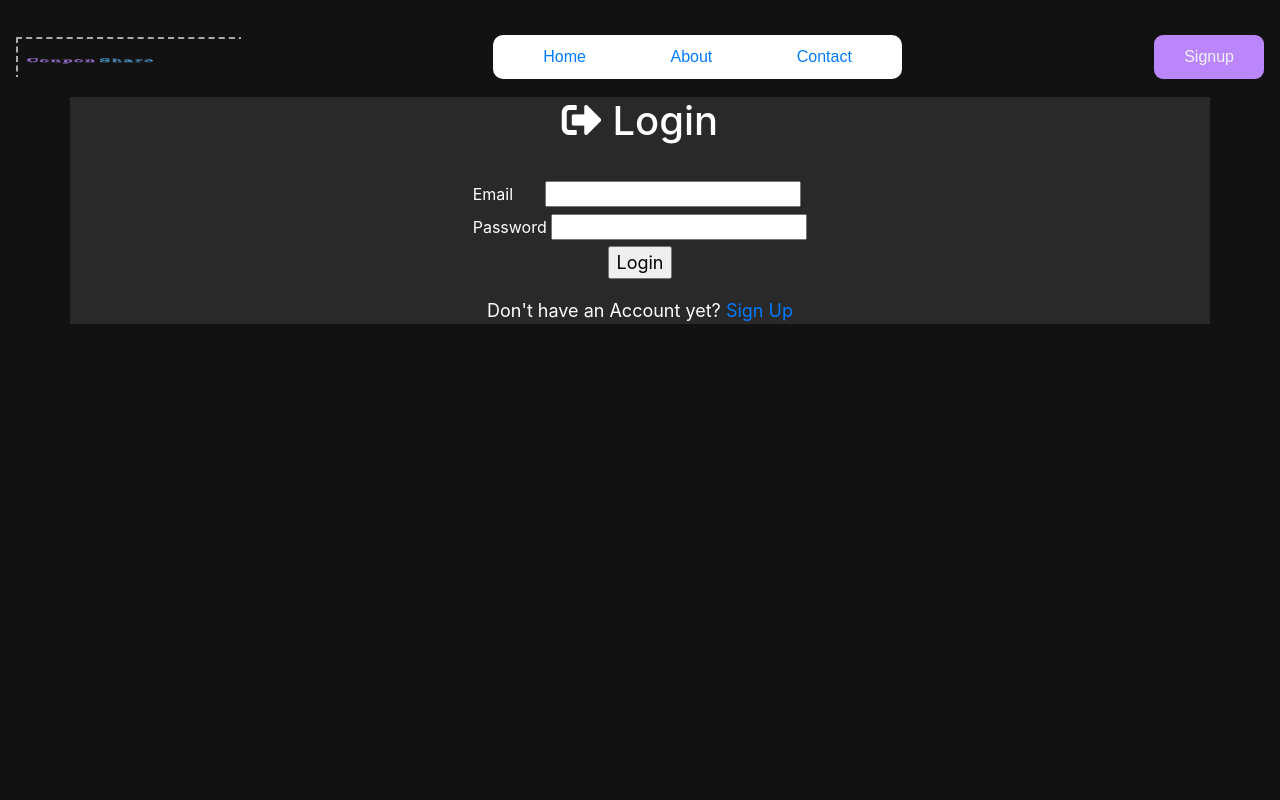
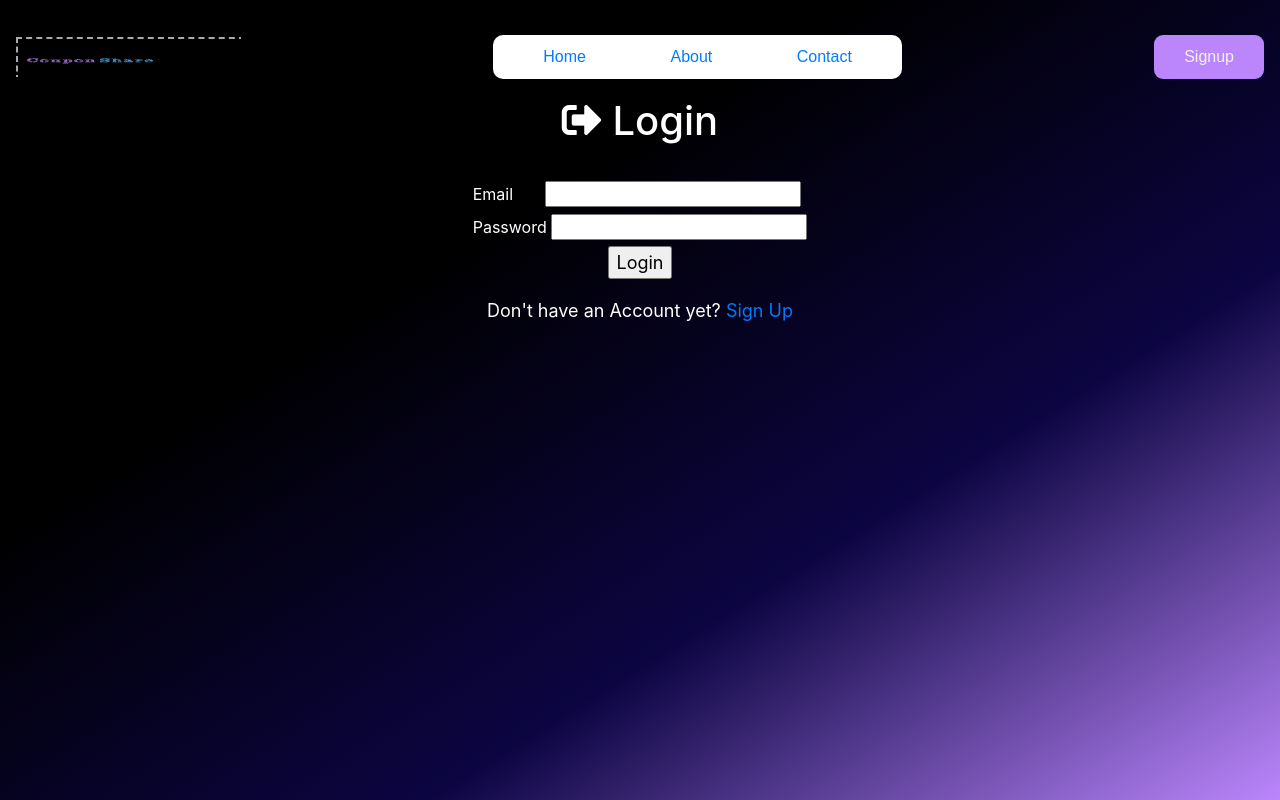
Before and after one commit to rushilg13/CouponShare, a Flask app: page /login in a window 1280 px wide. Run offline with Flask 2, Linux system fonts and the light colour scheme; parts of the project's set-up code (start-up, migrations or seed data) failed here and were passed over; some libraries are stand-ins or nearby versions.

Commit message:
formatted

```diff
--- a/templates/login.html
+++ b/templates/login.html
@@ -1,12 +1,13 @@
 <html lang="en">
+
 <head>
-    <link rel="shortcut icon" type="image/jpg" href="../static/blue.jpg"/>
-    <link rel="stylesheet" href="https://pro.fontawesome.com/releases/v5.10.0/css/all.css" integrity="sha384-AYmEC3Yw5cVb3ZcuHtOA93w35dYTsvhLPVnYs9eStHfGJvOvKxVfELGroGkvsg+p" crossorigin="anonymous"/>
+  <link rel="shortcut icon" type="image/jpg" href="../static/blue.jpg" />
+  <link rel="stylesheet" href="https://pro.fontawesome.com/releases/v5.10.0/css/all.css"
+    integrity="sha384-AYmEC3Yw5cVb3ZcuHtOA93w35dYTsvhLPVnYs9eStHfGJvOvKxVfELGroGkvsg+p" crossorigin="anonymous" />
   <link rel="stylesheet" href="https://stackpath.bootstrapcdn.com/bootstrap/4.3.1/css/bootstrap.min.css" />
 </head>
 
 <style>
-
   .navbar {
     padding-top: 25px;
     font-family: "Quicksand", sans-serif;
@@ -43,17 +44,20 @@ li {
     background-color: #BB86FC;
     font-family: "Quicksand", sans-serif;
   }
+
   footer {
     text-align: center;
   }
 
-body{
-      background-color: #121212;
+  body {
+    background-image: linear-gradient(to bottom right, black, black, rgb(12, 5, 66), #BB86FC);
+    color: white;
+    line-height: 1.5;
+    width: 100%;
   }
 
   .container {
     color: white;
-  background-color: #292929;
     text-align: center;
     font-size: large;
   }
@@ -123,4 +127,5 @@ body{
     <p>Don't have an Account yet? <a href="/signup">Sign Up</a></p>
   </div>
 </body>
+
 </html>
```
Lines whose indentation alone changed are shown as unchanged.
